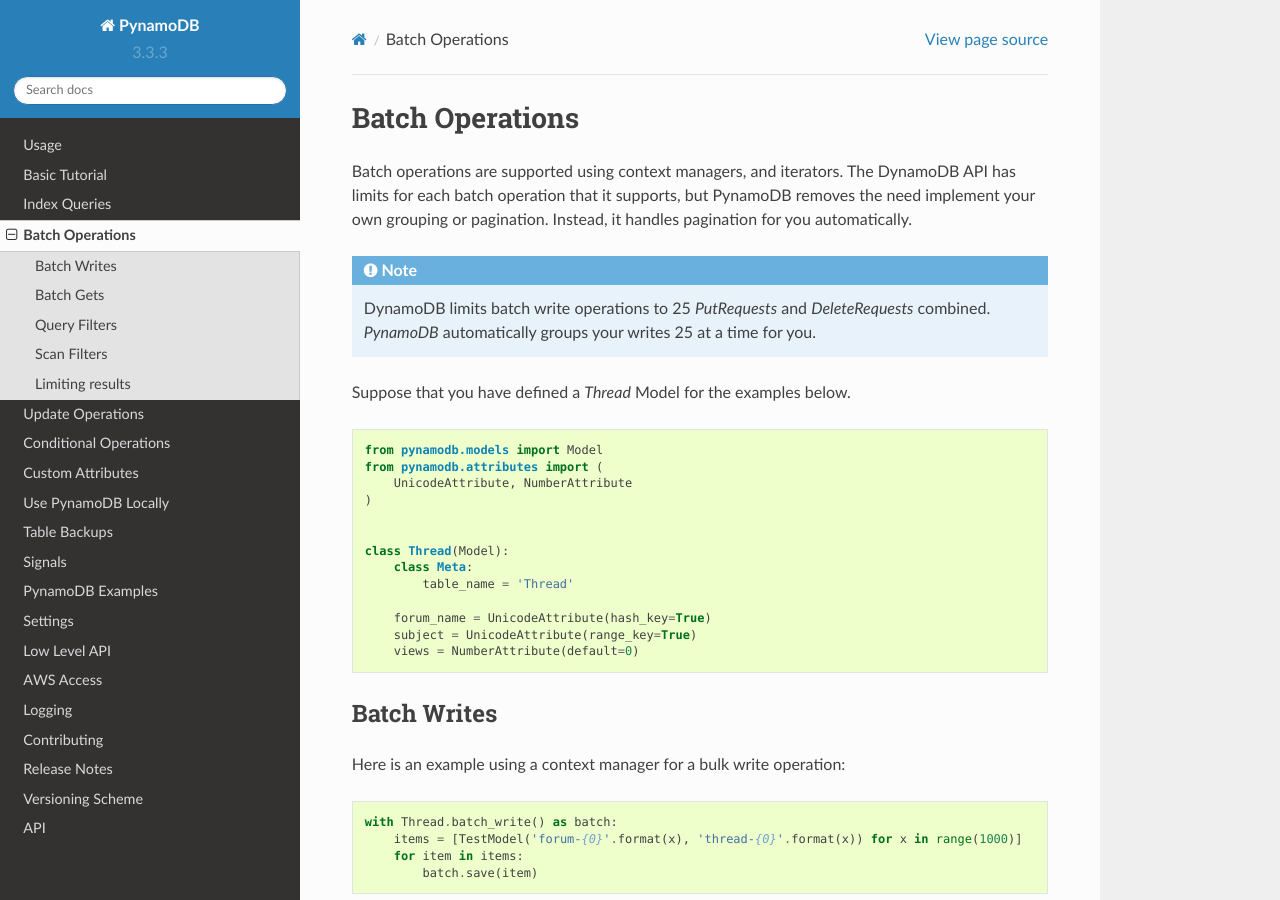
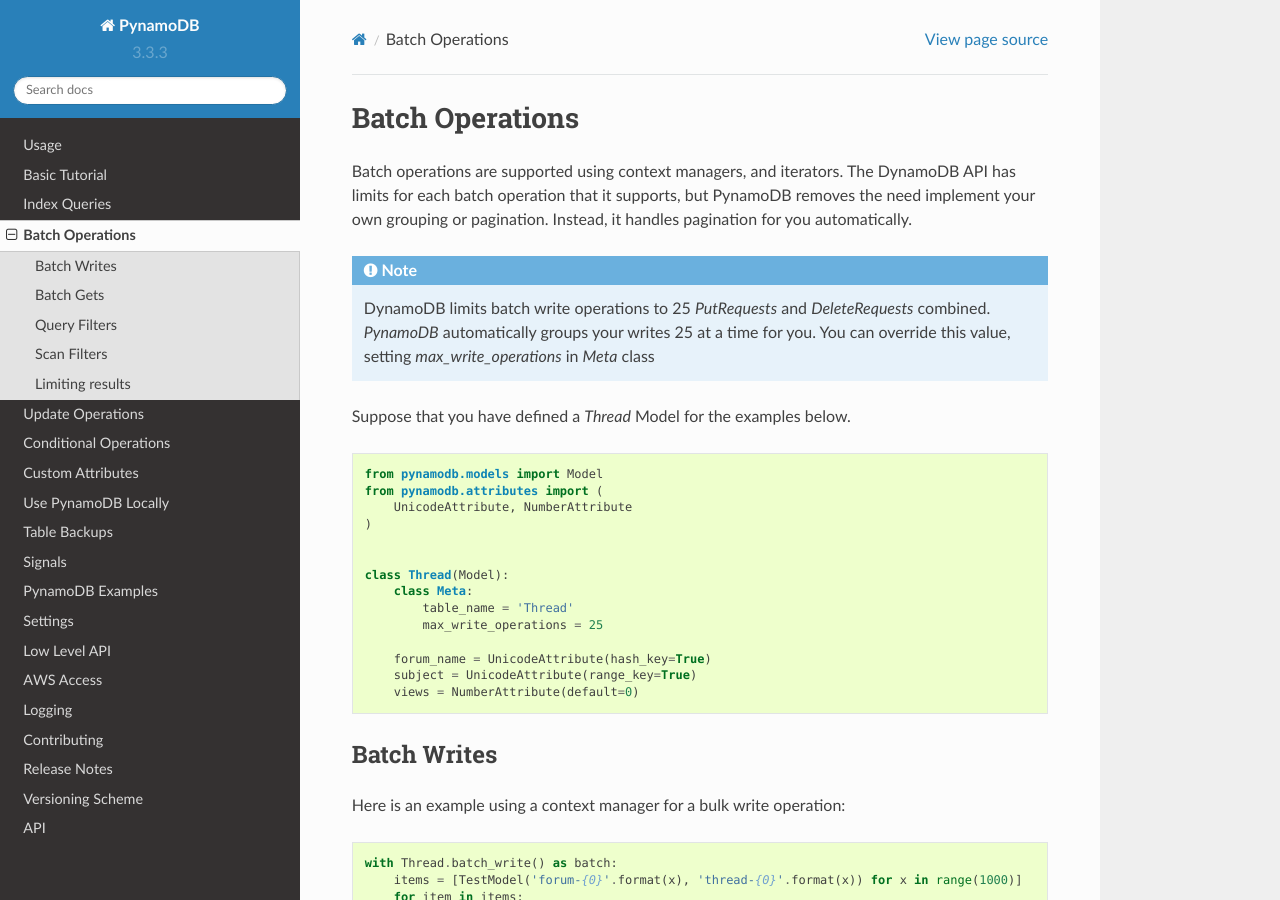
Before and after one commit to pynamodb/PynamoDB, a Sphinx documentation site: the page built from docs/batch.rst, in a window 1280 px wide and 900 px high. Built offline with Sphinx 7.4.7 and the Read the Docs theme 2.0.0, drawn with Linux system fonts in a browser that asks for light colours.

Commit message:
Allow set max_operations in meta class

```diff
--- a/docs/batch.rst
+++ b/docs/batch.rst
@@ -9,7 +9,7 @@
 .. note::
 
     DynamoDB limits batch write operations to 25 `PutRequests` and `DeleteRequests` combined. `PynamoDB` automatically
-    groups your writes 25 at a time for you.
+    groups your writes 25 at a time for you. You can override this value, setting `max_write_operations` in `Meta` class
 
 Suppose that you have defined a `Thread` Model for the examples below.
 
@@ -24,6 +24,7 @@
     class Thread(Model):
         class Meta:
             table_name = 'Thread'
+            max_write_operations = 25
 
         forum_name = UnicodeAttribute(hash_key=True)
         subject = UnicodeAttribute(range_key=True)
```
Also changed, not shown: 1 other file.
